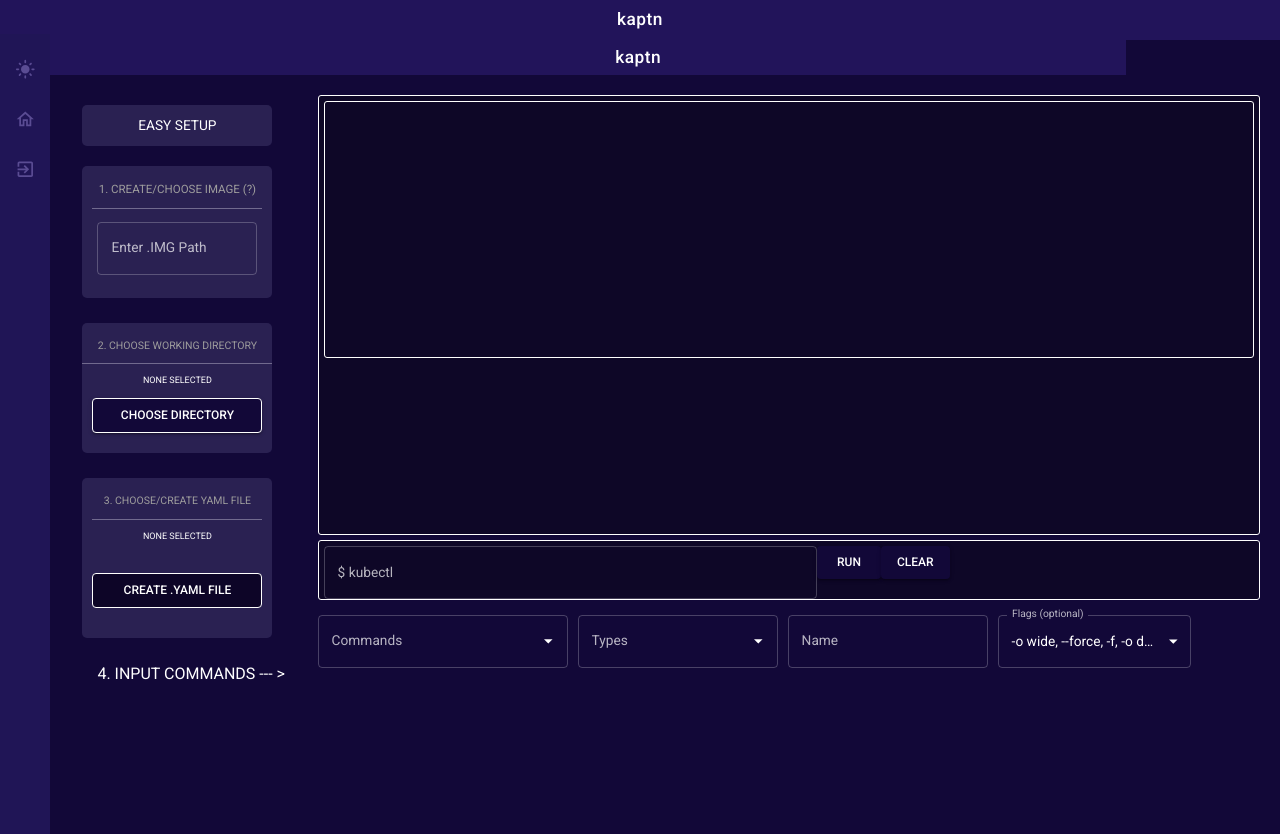
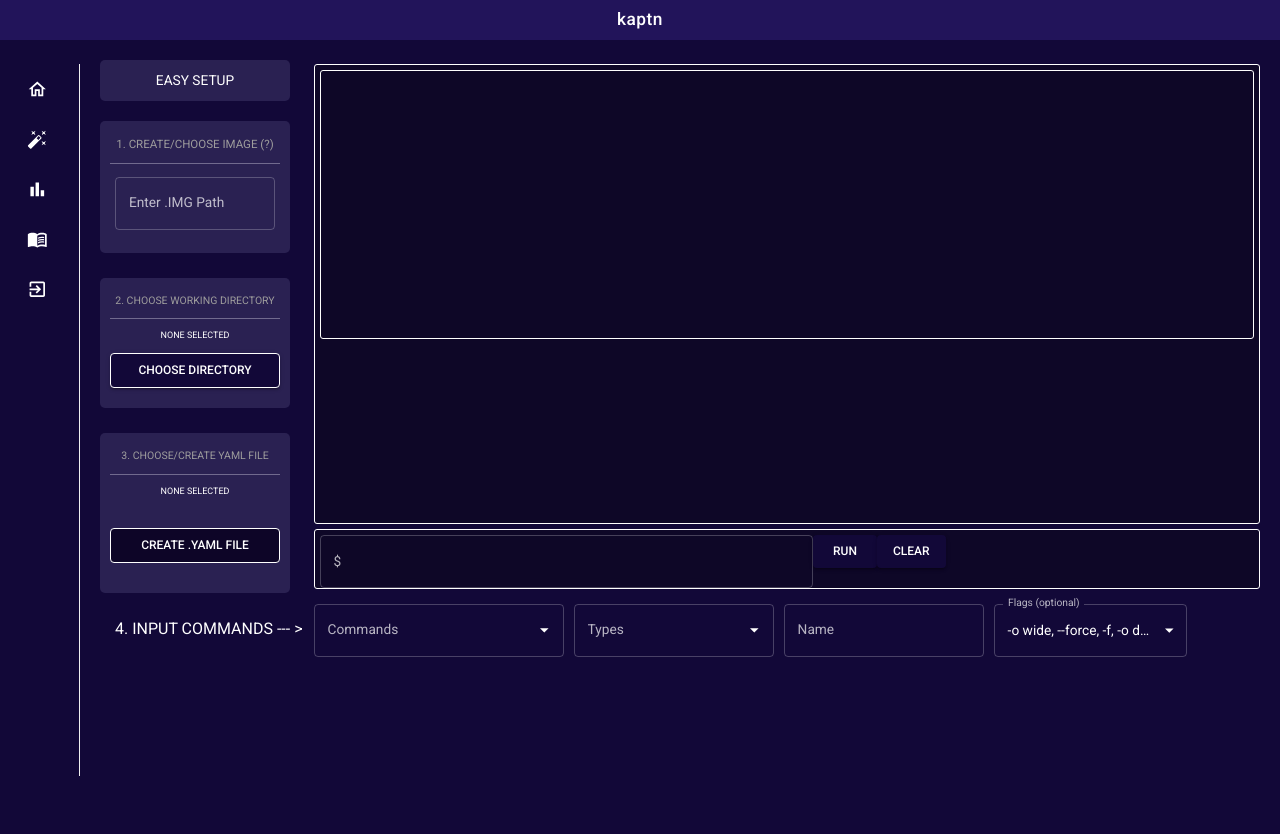
Before and after one commit to oslabs-beta/kaptn, a React (Vite) app: page /setup in a window 1280 px wide. After the commit the page ends 800 px from the top, so only its background shows below. Built offline with nearby package versions, Linux system fonts and the light colour scheme.

Commit message:
Standardize top/side nav bar on all pages

```diff
--- a/src/Pages/Grafana/Cluster.jsx
+++ b/src/Pages/Grafana/Cluster.jsx
@@ -1,9 +1,11 @@
 import React, { useState, useEffect } from 'react';
 import SideNav from '../../components/Sidebar';
+import Topbar from '../../components/Topbar';
 
 function Cluster() {
   return (
     <div>
+      <Topbar />
       <SideNav />
       <iframe
         src='http://localhost:3000/d/09ec8aa1e996d6ffcd6817bbaff4db1b/kubernetes-api-server?orgId=1&refresh=10s&kiosk'
--- a/src/components/CommandInput.jsx
+++ b/src/components/CommandInput.jsx
@@ -30,7 +30,7 @@ const CommandLine = (props) => {
           sx={{ m: 0, width: '60ch' }}
           InputProps={{
             startAdornment: (
-              <InputAdornment position='start'>$ kubectl</InputAdornment>
+              <InputAdornment position='start'>$ </InputAdornment>
             ),
           }}
           value={props.command}
--- a/src/components/Glossary.jsx
+++ b/src/components/Glossary.jsx
@@ -376,48 +376,7 @@ Usage:
 
   return (
     <div>
-      {/* -----------------TOP WINDOW BAR --------------------- */}
-
-      <Topbar
-        position='absolute'
-        top='0'
-        right='0'
-        backgroundColor='#22145a'
-        height='35px'
-        width='100%'
-        marginBottom='5px'
-      />
-      <div
-        style={{
-          display: 'flex',
-          flexStart: 'center',
-          height: '35px',
-          width: '88%',
-          backgroundColor: '#22145a', //#06001b
-          webkitAppRegion: 'drag',
-          webkitUserSelect: 'none',
-          alignItems: 'center',
-          justifyContent: 'center',
-        }}
-      >
-        <div
-          style={{
-            position: 'absolute',
-            backgroundColor: '#22145a', //#06001b
-            webkitAppRegion: 'drag',
-            webkitUserSelect: 'none',
-            alignItems: 'center',
-            justifyContent: 'center',
-            fontFamily: 'Roboto',
-            fontSize: '13pt',
-            fontWeight: '500',
-            letterSpacing: '0.5px',
-            paddingLeft: '150px',
-          }}
-        >
-          kaptn
-        </div>
-      </div>
+      <Topbar />
       {/* -----------------END OF TOP WINDOW BAR --------------------- */}
       <div style={{ display: 'flex', flexDirection: 'row' }}>
         {/* --------SIDEBAR---------- */}
--- a/src/components/Setup.jsx
+++ b/src/components/Setup.jsx
@@ -38,7 +38,7 @@ import Topbar from './Topbar';
 import OutlinedInput from '@mui/material/OutlinedInput';
 import ListItemText from '@mui/material/ListItemText';
 import Checkbox from '@mui/material/Checkbox';
-import Sidebar2 from './Sidebar2';
+import Sidebar from './Sidebar';
 import CommandField from './CommandField';
 import { Backdrop } from '@mui/material';
 // import { makeStyles } from "@mui/styles";
@@ -73,18 +73,7 @@ function Setup() {
     },
   };
 
-  const flagList = [
-    '-o wide',
-    '--force',
-    '-f',
-    '-o default',
-    '-v',
-    'Carlos Abbott',
-    'Miriam Wagner',
-    'Bradley Wilkerson',
-    'Virginia Andrews',
-    'Kelly Snyder',
-  ];
+  const flagList = ['-o wide', '--force', '-f', '-o default', '-v'];
 
   const handleFlags = (event) => {
     const {
@@ -237,93 +226,26 @@ function Setup() {
   ];
 
   return (
-    <div
-      style={{
-        // background color
-        // background: '#5b5b5c',
-        color: 'white',
-        height: '100vh',
-        position: 'absolute',
-        top: 0,
-        right: 0,
-        bottom: 0,
-        left: 0,
-        margin: 0,
-        padding: 0,
-      }}
-    >
-      {/* ----------------newWindowBar---------------- */}
-      <Topbar
-        position='absolute'
-        top='0'
-        right='0'
-        backgroundColor='#22145a'
-        height='35px'
-        width='100%'
-        marginBottom='5px'
-      />
-      <div
-        style={{
-          display: 'flex',
-          flexStart: 'center',
-          height: '35px',
-          width: '88%',
-          backgroundColor: '#22145a', //#06001b
-          webkitAppRegion: 'drag',
-          webkitUserSelect: 'none',
-          alignItems: 'center',
-          justifyContent: 'center',
-        }}
+    <>
+      <Topbar />
+      <Grid
+        id='setup-page'
+        container
+        disableEqualOverflow='true'
+        width={'100vw'}
+        height={'95vh'}
+        sx={{ pt: 3, pb: 3 }}
       >
+        {/* --------SIDEBAR---------- */}
+        <Sidebar />
+
         <div
           style={{
             position: 'absolute',
-            backgroundColor: '#22145a', //#06001b
-            webkitAppRegion: 'drag',
-            webkitUserSelect: 'none',
-            alignItems: 'center',
-            justifyContent: 'center',
-            fontFamily: 'Roboto',
-            fontSize: '13pt',
-            fontWeight: '500',
-            letterSpacing: '0.5px',
-            paddingLeft: '150px',
+            top: '60px',
+            left: '100px',
           }}
         >
-          kaptn
-        </div>
-      </div>
-      {/*
-      <iframe
-        src='https://k8syaml.com/'
-        position='absolute'
-        top='50px'
-        left='50px'
-        width='100%'
-        height='900px'
-        marginRight='60px'
-      ></iframe> */}
-
-      {/* --
-      ---
-      ----
-      ----
-      ----
-      ----
-      --------- COMMANDS, TYPES, NAMES, TAGS -------------
-      ----
-      -----
-      -----
-      -------
-      ----- */}
-
-      <Grid container spacing={1} sx={{ m: 2, color: 'white' }}>
-        {/* --------SIDEBAR---------- */}
-        <Grid width='05%'>
-          <Sidebar2 />
-        </Grid>
-
-        <Grid width='25%'>
           <Box
             sx={{
               // border: 1,
@@ -337,7 +259,6 @@ function Setup() {
               borderRadius: '5px',
               bgcolor: '#2a2152',
               marginBottom: '20px',
-              marginTop: '10px',
             }}
           >
             <div style={{ alignItems: 'center', justifyContent: 'center' }}>
@@ -435,7 +356,7 @@ function Setup() {
             <div
               style={{
                 backgroundColor: '#716a8e',
-                width: '190px',
+                width: '170px',
                 height: '1px',
               }}
             />
@@ -645,7 +566,7 @@ function Setup() {
           >
             4. INPUT COMMANDS --- >
           </Box>
-        </Grid>
+        </div>
 
         {/* ------------- COMMANDS drop down text field -------------------- */}
 
@@ -656,15 +577,13 @@ function Setup() {
           paddingRight='20px'
           zIndex='99'
         >
-          {/* olivia's world */}
-
           <div
             style={{
               border: '1px solid',
               borderRadius: '3px',
               // border: '2px solid #c6bebe',
               background: '#0e0727',
-              height: '440px',
+              height: '460px',
               width: 'auto',
               // color: '#edeaea',
               fontFamily: 'monospace',
@@ -812,7 +731,7 @@ function Setup() {
           </Grid>
         </Grid>
       </Grid>
-    </div>
+    </>
   );
 }
 
```
